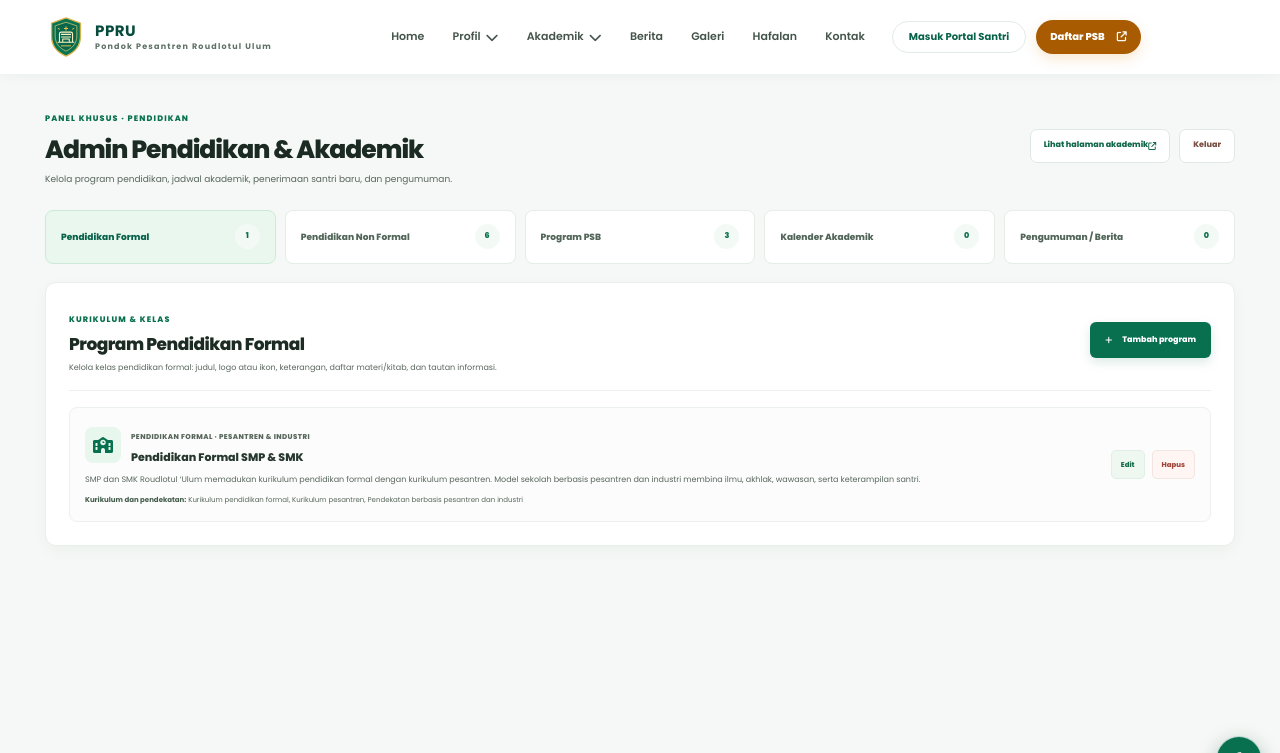
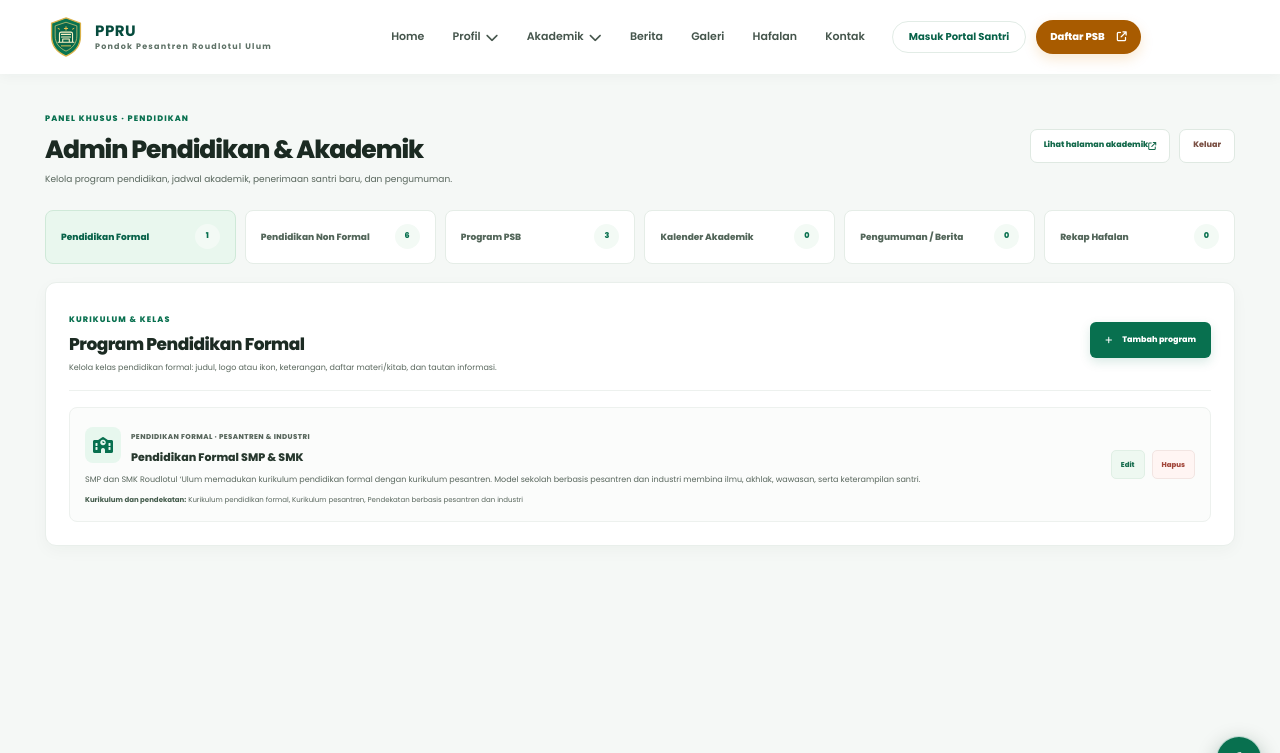
Before and after one commit to IKOO-INC/PPRU, a Flask app: page /admin/akademik in a window 1280 px wide. Shown: the top 753 px of the page. Run offline with Flask 3, Linux system fonts and the light colour scheme; the visitor is signed in with stand-in values (Sample User, id 1); some libraries are stand-ins or nearby versions.

Commit message:
Show Hafalan results in academic admin panel
Co-authored-by: arena-agent <297053741+arena-agent@users.noreply.github.com>

```diff
--- a/app.py
+++ b/app.py
@@ -2309,8 +2309,6 @@ def create_app(test_config=None):
             tab = "formal"
         if tab not in {"formal", "non_formal", "calendar", "announcements", "psb", "hafalan"}:
             tab = "formal"
-        if tab == "hafalan" and current_admin_role() != "academic":
-            abort(403)
         hafalan_recap_available = True
         hafalan_recap = {"rankings": [], "participant_count": 0, "result_count": 0, "average_score": 0}
         if tab == "hafalan":
--- a/templates/admin_academic.html
+++ b/templates/admin_academic.html
@@ -13,13 +13,13 @@
     {% if storage_backend == 'read-only' %}<div class="admin-alert admin-alert--error" role="alert">Perubahan belum dapat disimpan saat ini. Silakan coba lagi nanti atau hubungi pengelola.</div>{% elif storage_backend == 'json-fallback' %}<div class="admin-alert admin-alert--error" role="alert">Penyimpanan sementara sedang digunakan. Perubahan mungkin belum tersedia bagi semua pengunjung. Silakan coba lagi setelah beberapa saat.</div>{% endif %}
     {% if storage_fallback %}<div class="storage-notice-overlay" data-storage-notice role="alertdialog" aria-modal="true" aria-labelledby="storage-notice-title"><section class="storage-notice-card"><button class="storage-notice-close" type="button" aria-label="Tutup pemberitahuan" data-storage-notice-close><i class="fa-solid fa-xmark" aria-hidden="true"></i></button><span class="admin-kicker">Perhatian</span><h2 id="storage-notice-title">Penyimpanan mengalami kendala</h2><p>Penyimpanan sementara sedang digunakan. Perubahan yang dibuat mungkin belum tersedia bagi semua pengunjung. Silakan coba lagi setelah beberapa saat.</p><button class="admin-save-button" type="button" data-storage-notice-close>Mengerti</button></section></div>{% endif %}
 
-    <nav class="academic-admin-nav{% if admin_role == 'academic' %} academic-admin-nav--hafalan{% endif %}" aria-label="Menu admin pendidikan">
+    <nav class="academic-admin-nav academic-admin-nav--hafalan" aria-label="Menu admin pendidikan">
       <a href="{{ url_for('admin_academic', tab='formal') }}"{% if tab == 'formal' %} aria-current="page"{% endif %}>Pendidikan Formal <span>{{ education_type_counts.formal }}</span></a>
       <a href="{{ url_for('admin_academic', tab='non_formal') }}"{% if tab == 'non_formal' %} aria-current="page"{% endif %}>Pendidikan Non Formal <span>{{ education_type_counts.non_formal }}</span></a>
       <a href="{{ url_for('admin_academic', tab='psb') }}"{% if tab == 'psb' %} aria-current="page"{% endif %}>Program PSB <span>{{ psb_program_count }}</span></a>
       <a href="{{ url_for('admin_academic', tab='calendar') }}"{% if tab == 'calendar' %} aria-current="page"{% endif %}>Kalender Akademik <span>{{ academic_events|length }}</span></a>
       <a href="{{ url_for('admin_academic', tab='announcements') }}"{% if tab == 'announcements' %} aria-current="page"{% endif %}>Pengumuman / Berita <span>{{ announcements|length }}</span></a>
-      {% if admin_role == 'academic' %}<a href="{{ url_for('admin_academic', tab='hafalan') }}"{% if tab == 'hafalan' %} aria-current="page"{% endif %}>Rekap Hafalan <span>{{ hafalan_result_count }}</span></a>{% endif %}
+      <a href="{{ url_for('admin_academic', tab='hafalan') }}"{% if tab == 'hafalan' %} aria-current="page"{% endif %}>Rekap Hafalan <span>{{ hafalan_result_count }}</span></a>
     </nav>
 
     {% if tab in ['formal', 'non_formal'] %}
```
Also changed, not shown: tests/test_app.py (+8 -3 lines).
